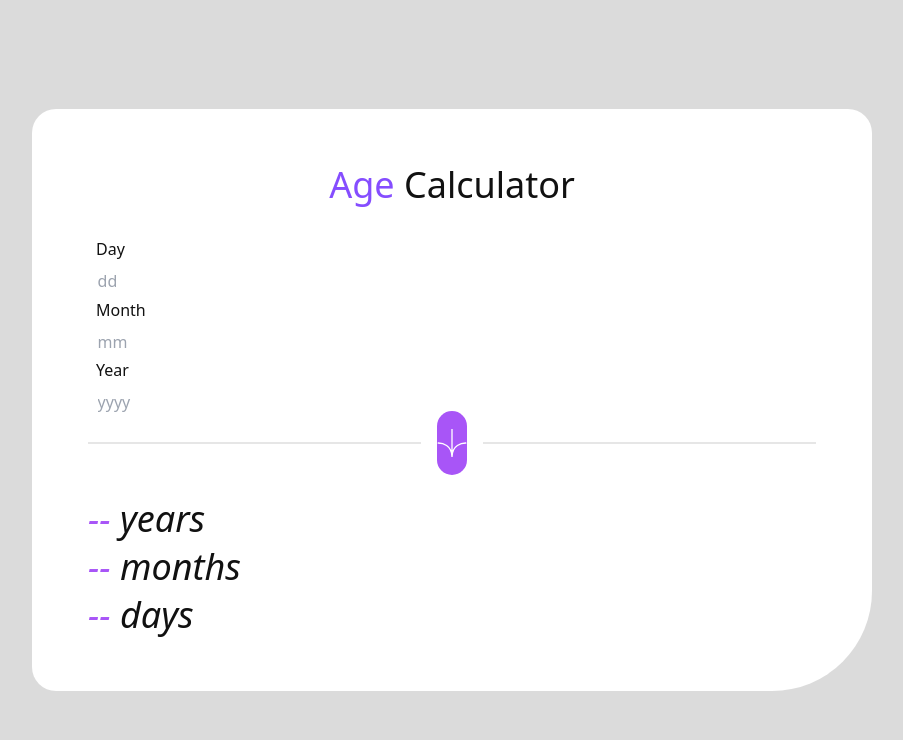
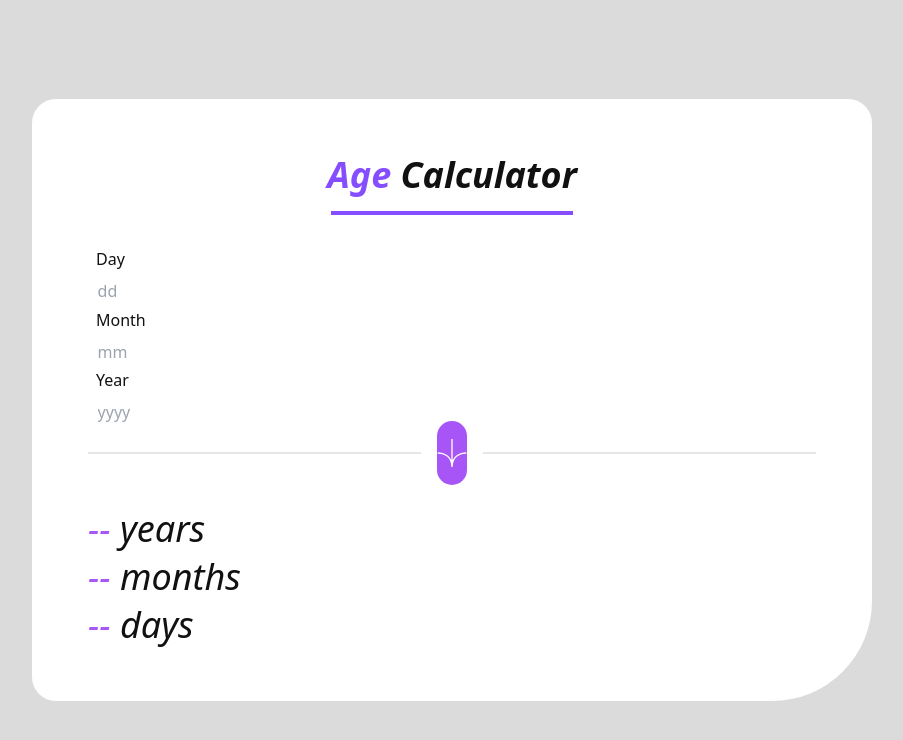
Before and after one commit to Hcmwebs/age-calculator-app, a React (Vite) app: page / in a window 1280 px wide. Shown: the top 740 px of the page, without its empty margins (188-1091 px from the left). Built offline with nearby package versions, Linux system fonts and the light colour scheme.

Commit message:
updated the styles on the title

```diff
--- a/src/components/Title.jsx
+++ b/src/components/Title.jsx
@@ -1,38 +1,14 @@
-import React from 'react';
 import styled from 'styled-components';
 
 const Title = () => {
 	return (
-		<div className='grid place-items-center'>
-			<h1 className='text-4xl'>
+		<div className='grid place-items-center gap-y-4 '>
+			<h1 className='text-4xl font-bold italic'>
 				<span className='text-primary'>Age</span> Calculator
 			</h1>
-			<div className='underline'></div>
+			<div className='w-1/3 h-1 bg-primary'></div>
 		</div>
 	);
 };
-const Wrapper = styled.div`
-	width: max-content;
-	display: flex;
-	justify-content: center;
-	align-items: center;
-	flex-direction: column;
-
-	h1 {
-		font-size: 2rem;
-		font-weight: 800;
-		font-style: italic;
-		text-align: center;
-		margin: 0;
-		span {
-			color: var(--purple);
-		}
-	}
-	.underline {
-		width: 30%;
-		height: 0.25rem;
-		background-color: var(--purple);
-	}
-`;
 
 export default Title;
```
